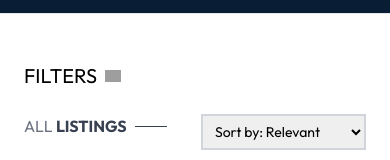
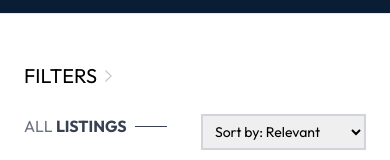
Before and after one commit to dhurvthiside/BhuvanamConsultancy, a React (Vite) app: page /collection in a window 390 px wide. Shown: the part 134-294 px from the top of the page. Built offline with nearby package versions, Linux system fonts and the light colour scheme; grey boxes are pictures that could not be loaded.

Commit message:
DropDown icon error fixed

```diff
--- a/src/pages/Collection.jsx
+++ b/src/pages/Collection.jsx
@@ -3,6 +3,7 @@ import { useLocation } from 'react-router-dom';
 import Title from '../components/Title';
 import PropertyItem from '../components/ProductItem';
 import { ShopContext } from '../context/ShopContext';
+import dropdownIcon from '../assets/dropdown_icon.png';
 
 const Collection = () => {
   const {
@@ -56,7 +57,7 @@ const Collection = () => {
       <div className='min-w-60'>
         <p onClick={() => setShowFilter(!showFilter)} className='my-2 text-xl flex items-center cursor-pointer gap-2'>
           FILTERS
-          <img className={`h-3 sm:hidden ${showFilter ? 'rotate-90' : ''}`} src="/icons/dropdown.svg" alt="Toggle" />
+          <img className={`h-3 sm:hidden ${showFilter ? 'rotate-90' : ''}`} src={dropdownIcon} alt="Toggle" />
         </p>
 
         {/* Listing Type Filter */}
```
